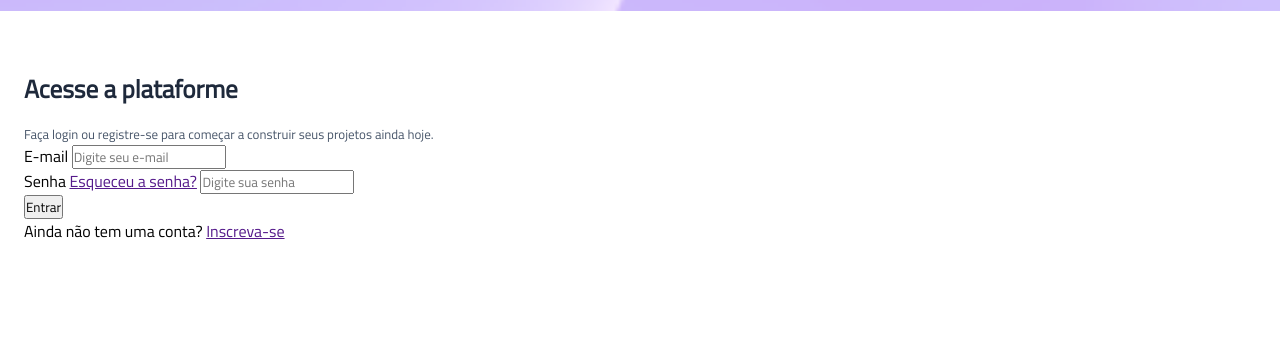
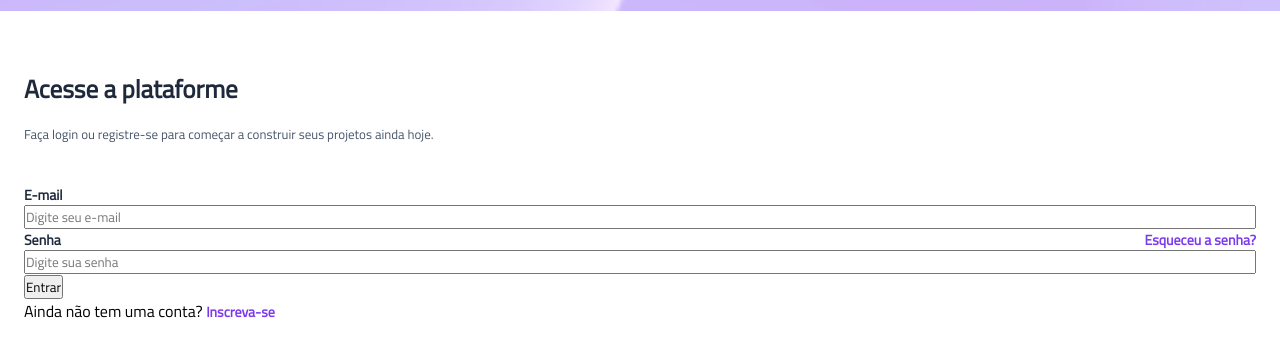
Before and after one commit to MarianedeAlmeida12cti/projeto-vertigo, a plain HTML site: page index.html in a window 1280 px wide. Shown: the part 171-528 px from the top of the page. Drawn offline with Linux system fonts and the light colour scheme.

Commit message:
estilizacao dos labels e das ancoras da secao de login

```diff
--- a/index.html
+++ b/index.html
@@ -27,8 +27,10 @@
                     <input type="email" id="email" placeholder="Digite seu e-mail">
                     </div>
                     <div class="input-box">
+                       <div>
                         <label for="senha">Senha</label>
                         <a href="">Esqueceu a senha?</a>
+                       </div>
                         <input type="password" id="senha" placeholder="Digite sua senha">
                     </div>
 
--- a/style.css
+++ b/style.css
@@ -9,6 +9,7 @@
 :root {
     --gray-800: #1E293B;
     --gray-600: #475569;
+    --purple: #7C3AED;
 
 
 }
@@ -33,7 +34,39 @@ main {
     font-size: 1.5625rem;
 }
 
+.descricao {
+    margin-bottom: 2.5rem;
+}
+
 .descricao p {
     font-size: 0.8125rem;
     color: var(--gray-600);
 }
+
+.login label {
+    font-size: 0.875rem;
+    color: var(--gray-800);
+    font-weight: 600;
+}
+
+.input-box div {
+    display: flex;
+    justify-content: space-between;
+    align-items: center;
+}
+
+.input-box {
+    display: flex;
+    flex-direction: column;
+}
+
+.login a {
+    color: var(--purple);
+    text-decoration: none;
+    font-size: 0.875rem;
+    font-weight: 600;
+}
+
+.login a:hover {
+    text-decoration: underline;
+}
```
